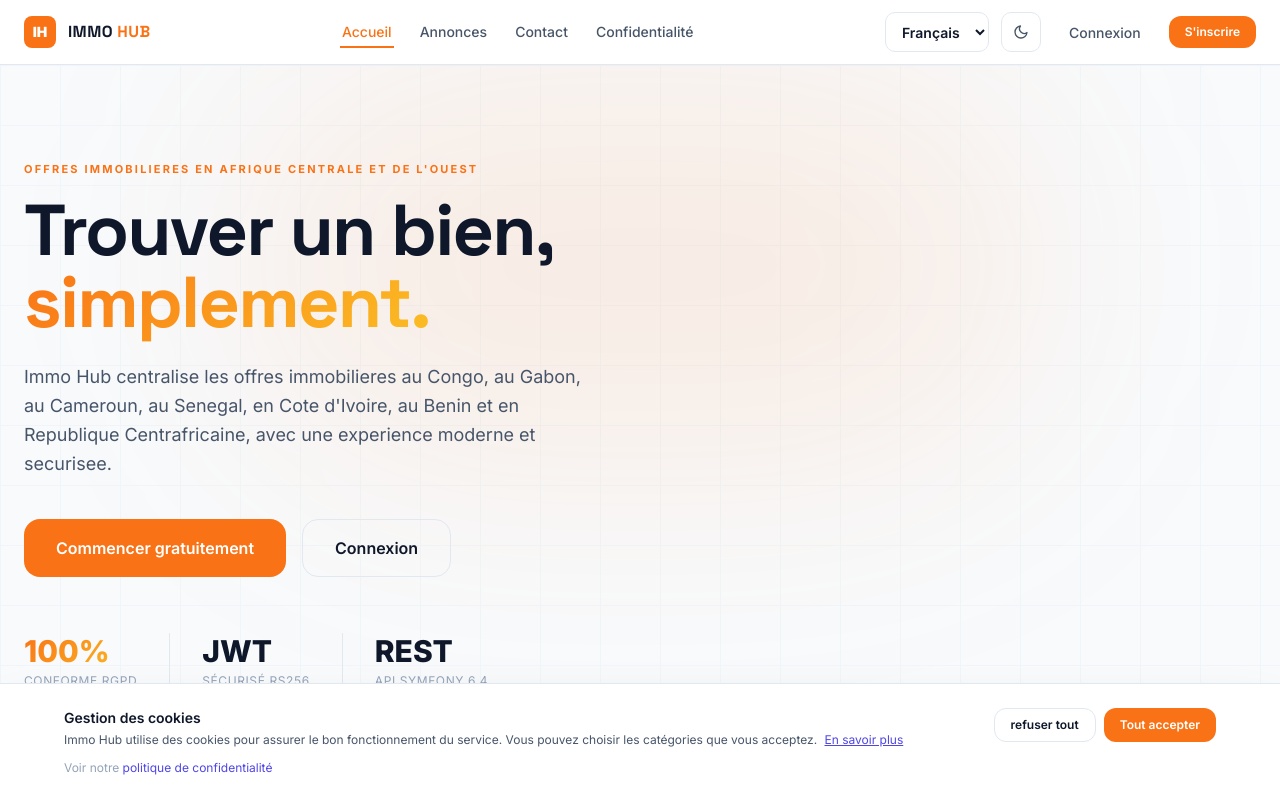
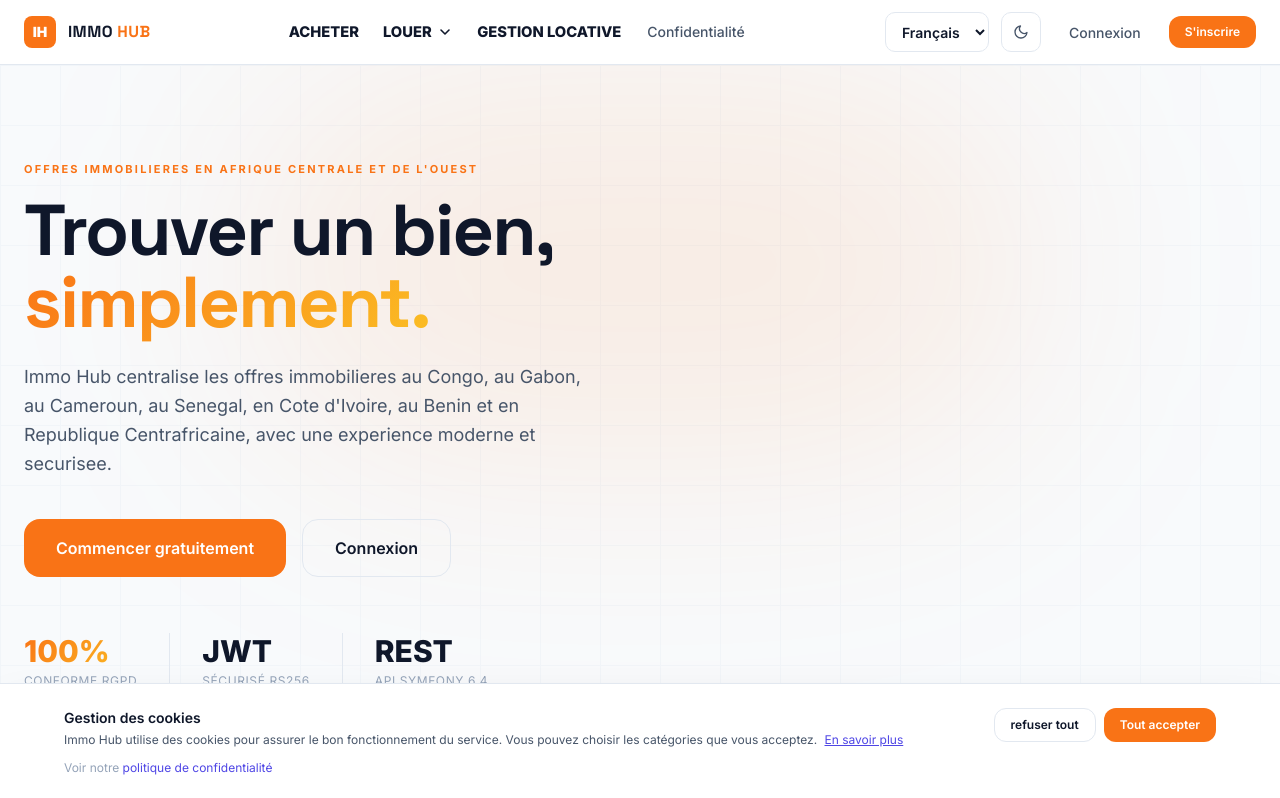
Before and after one commit to FDidier04/LocImmo, a Vue app in the folder frontend/: page / in a window 1280 px wide. Shown: the top 798 px of the page. Built offline with nearby package versions, Linux system fonts and the light colour scheme; no server answers.

Commit message:
Add real estate navigation tabs

```diff
--- a/frontend/src/App.vue
+++ b/frontend/src/App.vue
@@ -17,6 +17,11 @@
   fr: {
     home: "Accueil",
     listings: "Annonces",
+    buy: "ACHETER",
+    rent: "LOUER",
+    propertyManagement: "GESTION LOCATIVE",
+    seasonalRentals: "LOCATIONS SAISONNIERES",
+    longTermRentals: "LOCATIONS LONGUE DUREE",
     dashboard: "Dashboard",
     publish: "Publier",
     publishListing: "Publier une annonce",
@@ -47,6 +52,11 @@
   en: {
     home: "Home",
     listings: "Listings",
+    buy: "BUY",
+    rent: "RENT",
+    propertyManagement: "PROPERTY MANAGEMENT",
+    seasonalRentals: "SEASONAL RENTALS",
+    longTermRentals: "LONG-TERM RENTALS",
     dashboard: "Dashboard",
     publish: "Publish",
     publishListing: "Publish a listing",
@@ -106,12 +116,23 @@
         </router-link>
 
         <nav class="hidden items-center gap-6 md:flex">
-          <router-link class="nav-link" to="/">{{ t.home }}</router-link>
-          <router-link class="nav-link" to="/events">{{ t.listings }}</router-link>
+          <router-link class="nav-link nav-tab" :to="{ path: '/events', query: { offerType: 'Vente' } }">{{ t.buy }}</router-link>
+          <div class="nav-dropdown">
+            <router-link class="nav-link nav-tab nav-dropdown-trigger" :to="{ path: '/events', query: { offerType: 'Location' } }">
+              <span>{{ t.rent }}</span>
+              <svg class="h-4 w-4" fill="none" stroke="currentColor" viewBox="0 0 24 24" aria-hidden="true">
+                <path stroke-linecap="round" stroke-linejoin="round" stroke-width="2.4" d="m6 9 6 6 6-6"/>
+              </svg>
+            </router-link>
+            <div class="nav-dropdown-menu">
+              <router-link :to="{ path: '/events', query: { offerType: 'Location', rentalMode: 'seasonal' } }">{{ t.seasonalRentals }}</router-link>
+              <router-link :to="{ path: '/events', query: { offerType: 'Location', rentalMode: 'long-term' } }">{{ t.longTermRentals }}</router-link>
+            </div>
+          </div>
+          <router-link class="nav-link nav-tab" to="/contact">{{ t.propertyManagement }}</router-link>
           <router-link v-if="userStore.isAuthenticated" class="nav-link" to="/dashboard">{{ t.dashboard }}</router-link>
           <router-link v-if="userStore.isOrganizer" class="nav-link" to="/events/create">{{ t.publish }}</router-link>
           <router-link v-if="userStore.isAdmin" class="nav-link" to="/admin">{{ t.admin }}</router-link>
-          <router-link class="nav-link" to="/contact">{{ t.contact }}</router-link>
           <router-link class="nav-link" to="/privacy">{{ t.privacy }}</router-link>
         </nav>
 
@@ -164,8 +185,11 @@
 
       <Transition name="slide-up">
         <div v-if="mobileOpen" class="space-y-1 border-t px-6 py-4 md:hidden" style="border-color:var(--border);background:var(--bg-card)">
-          <router-link @click="mobileOpen=false" class="block py-2 text-sm text-sub hover:text-main" to="/">{{ t.home }}</router-link>
-          <router-link @click="mobileOpen=false" class="block py-2 text-sm text-sub hover:text-main" to="/events">{{ t.listings }}</router-link>
+          <router-link @click="mobileOpen=false" class="block py-2 text-sm font-bold text-sub hover:text-main" :to="{ path: '/events', query: { offerType: 'Vente' } }">{{ t.buy }}</router-link>
+          <router-link @click="mobileOpen=false" class="block py-2 text-sm font-bold text-sub hover:text-main" :to="{ path: '/events', query: { offerType: 'Location' } }">{{ t.rent }}</router-link>
+          <router-link @click="mobileOpen=false" class="block py-2 pl-4 text-sm text-sub hover:text-main" :to="{ path: '/events', query: { offerType: 'Location', rentalMode: 'seasonal' } }">{{ t.seasonalRentals }}</router-link>
+          <router-link @click="mobileOpen=false" class="block py-2 pl-4 text-sm text-sub hover:text-main" :to="{ path: '/events', query: { offerType: 'Location', rentalMode: 'long-term' } }">{{ t.longTermRentals }}</router-link>
+          <router-link @click="mobileOpen=false" class="block py-2 text-sm font-bold text-sub hover:text-main" to="/contact">{{ t.propertyManagement }}</router-link>
           <router-link v-if="userStore.isAuthenticated" @click="mobileOpen=false" class="block py-2 text-sm text-sub hover:text-main" to="/dashboard">{{ t.dashboard }}</router-link>
           <router-link v-if="userStore.isOrganizer" @click="mobileOpen=false" class="block py-2 text-sm text-sub hover:text-main" to="/events/create">{{ t.publishListing }}</router-link>
           <router-link v-if="userStore.isAdmin" @click="mobileOpen=false" class="block py-2 text-sm text-sub hover:text-main" to="/admin">{{ t.administration }}</router-link>
--- a/frontend/src/pages/Dashboard.vue
+++ b/frontend/src/pages/Dashboard.vue
@@ -1,16 +1,19 @@
 <script setup>
-import { computed, onMounted, ref } from 'vue'
+import { computed, onMounted, ref, watch } from 'vue'
+import { useRoute } from 'vue-router'
 import { useEventsStore } from '../stores/events'
 import { useAuthStore } from '../stores/auth'
 
 const eventsStore = useEventsStore()
 const userStore = useAuthStore()
+const route = useRoute()
 
 const q = ref('')
 const country = ref('')
 const city = ref('')
 const propertyType = ref('')
 const offerType = ref('')
+const rentalMode = ref('')
 const maxRent = ref('')
 const sortBy = ref('recent')
 
@@ -28,7 +31,29 @@
 const propertyTypes = ['Appartement', 'Maison', 'Studio', 'Villa', 'Bureau', 'Terrain']
 const offerTypes = ['Location', 'Vente']
 
-onMounted(() => { eventsStore.fetchEvents() })
+function syncFiltersFromQuery(query) {
+  offerType.value = typeof query.offerType === 'string' ? query.offerType : ''
+  rentalMode.value = typeof query.rentalMode === 'string' ? query.rentalMode : ''
+}
+
+onMounted(() => {
+  syncFiltersFromQuery(route.query)
+  eventsStore.fetchEvents()
+})
+
+watch(
+  () => route.query,
+  (query) => syncFiltersFromQuery(query),
+  { deep: true }
+)
+
+const pageTitle = computed(() => {
+  if (offerType.value === 'Vente') return 'Acheter'
+  if (rentalMode.value === 'seasonal') return 'Locations saisonnieres'
+  if (rentalMode.value === 'long-term') return 'Locations longue duree'
+  if (offerType.value === 'Location') return 'Louer'
+  return 'Offres immobilieres'
+})
 
 function formatPrice(property) {
   const value = property?.monthlyRent
@@ -78,7 +103,7 @@
   <div>
     <div class="mb-8">
       <div class="section-label mb-2">Catalogue</div>
-      <h1 class="text-3xl font-extrabold text-main">Offres immobilieres</h1>
+      <h1 class="text-3xl font-extrabold text-main">{{ pageTitle }}</h1>
       <p class="mt-2 text-sm text-sub">Trouvez une location, une vente, un logement ou un local au Congo, au Gabon, au Cameroun, au Senegal, en Cote d'Ivoire, au Benin ou en Republique Centrafricaine.</p>
     </div>
 
--- a/frontend/src/style.css
+++ b/frontend/src/style.css
@@ -230,6 +230,67 @@
   .nav-link.router-link-exact-active {
     color: var(--accent);
     border-bottom-color: var(--accent);
+  }
+  .nav-tab {
+    display: inline-flex;
+    align-items: center;
+    gap: 0.35rem;
+    border-bottom: 0;
+    color: var(--text-1);
+    font-size: 0.92rem;
+    font-weight: 800;
+    letter-spacing: 0;
+    padding: 1.35rem 0;
+    text-transform: uppercase;
+  }
+  .nav-tab.router-link-exact-active {
+    border-bottom-color: transparent;
+    color: var(--text-1);
+  }
+  .nav-dropdown {
+    position: relative;
+  }
+  .nav-dropdown-trigger svg {
+    transition: transform 0.18s ease;
+  }
+  .nav-dropdown:hover .nav-dropdown-trigger svg,
+  .nav-dropdown:focus-within .nav-dropdown-trigger svg {
+    transform: rotate(180deg);
+  }
+  .nav-dropdown-menu {
+    position: absolute;
+    left: 50%;
+    top: calc(100% + 0.4rem);
+    z-index: 50;
+    min-width: 18.75rem;
+    transform: translateX(-50%) translateY(0.25rem);
+    border: 1px solid var(--border);
+    background: var(--bg-card);
+    box-shadow: var(--shadow-xl);
+    opacity: 0;
+    padding: 1rem 0;
+    pointer-events: none;
+    transition: opacity 0.16s ease, transform 0.16s ease;
+  }
+  .nav-dropdown:hover .nav-dropdown-menu,
+  .nav-dropdown:focus-within .nav-dropdown-menu {
+    opacity: 1;
+    pointer-events: auto;
+    transform: translateX(-50%) translateY(0);
+  }
+  .nav-dropdown-menu a {
+    display: block;
+    color: var(--text-1);
+    font-size: 0.92rem;
+    font-weight: 800;
+    padding: 0.8rem 1.6rem;
+    text-decoration: none;
+    text-transform: uppercase;
+    white-space: nowrap;
+  }
+  .nav-dropdown-menu a:hover {
+    background: var(--border-light);
+    color: var(--accent);
   }
 
   /* ── Section label ─────────────────────────────────────── */
```
